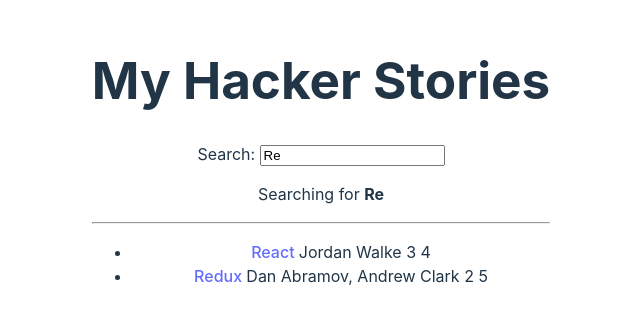
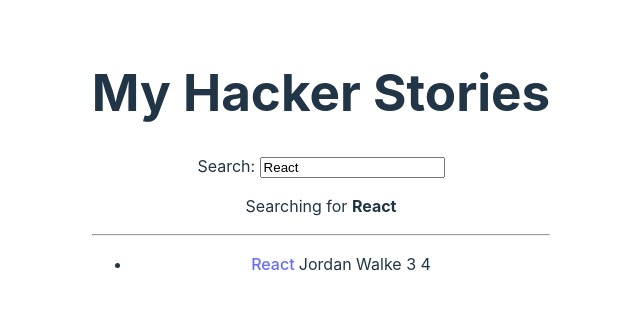
Before and after one commit to JustinRobbins7/hacker-stories, a React (Vite) app: page / in a window 1280 px wide. Shown: the part 239-562 px from the top of the page, without its empty margins (319-959 px from the left). Built offline with nearby package versions, Linux system fonts and the light colour scheme.

Commit message:
Section 21 - React Side Effect & useEffect

```diff
--- a/src/App.jsx
+++ b/src/App.jsx
@@ -6,7 +6,11 @@
 
 const App = () => {
 
-  const [searchTerm, setSearchTerm] = React.useState('Re');
+  const [searchTerm, setSearchTerm] = React.useState(localStorage.getItem('search') || 'React');
+
+  React.useEffect(() => {
+    localStorage.setItem('search', searchTerm)
+  }, [searchTerm])
 
   const stories = [
     {
```
